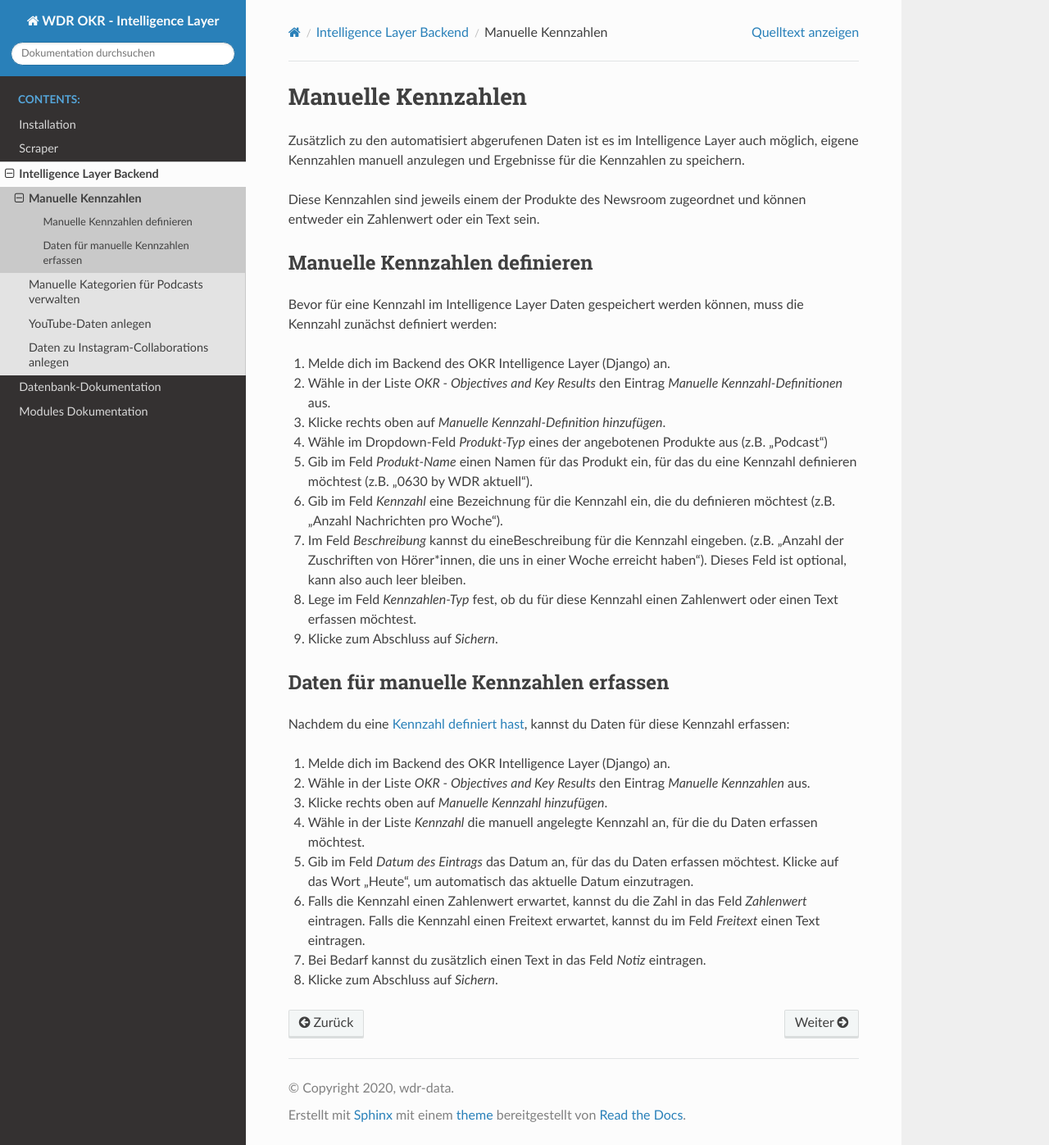
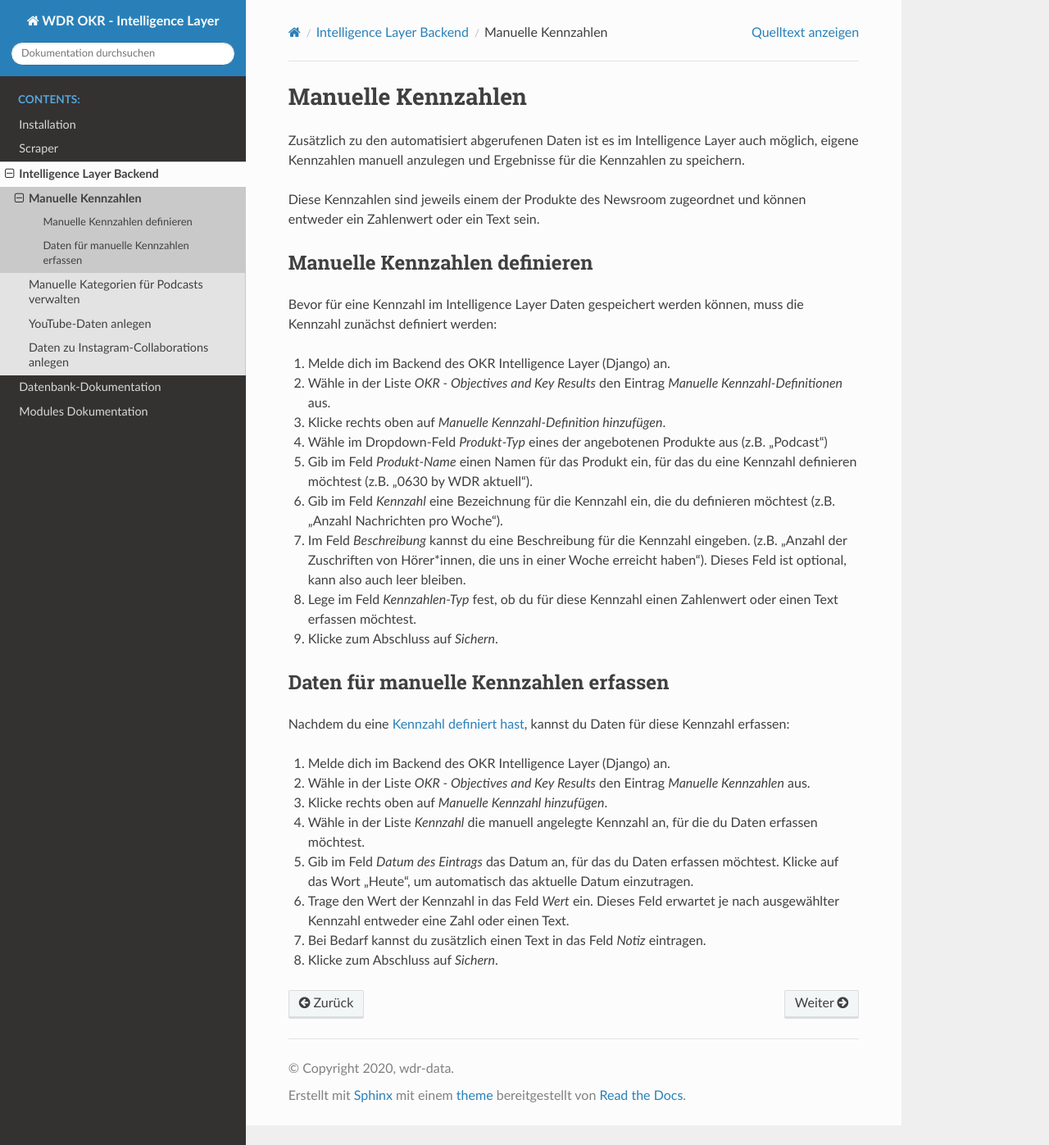
Before and after one commit to wdr-data/wdr-okr, a Sphinx documentation site: the page built from docs/backend/backend_custom_key_results.rst, in a window 1280 px wide and 1397 px high. Shown: the whole window at 82% size. Built offline with Sphinx 7.4.7 and the Read the Docs theme 2.0.0, drawn with Linux system fonts in a browser that asks for light colours.

Commit message:
📝 Update documentation for adding key result records

```diff
--- a/docs/backend/backend_custom_key_results.rst
+++ b/docs/backend/backend_custom_key_results.rst
@@ -28,7 +28,7 @@ Kennzahl zunächst definiert werden:
    definieren möchtest (z.B. "0630 by WDR aktuell").
 6. Gib im Feld *Kennzahl* eine Bezeichnung für die Kennzahl ein, die du definieren
    möchtest (z.B. "Anzahl Nachrichten pro Woche").
-7. Im Feld *Beschreibung* kannst du eineBeschreibung für die Kennzahl eingeben. (z.B.
+7. Im Feld *Beschreibung* kannst du eine Beschreibung für die Kennzahl eingeben. (z.B.
    "Anzahl der Zuschriften von Hörer*innen, die uns in einer Woche erreicht haben").
    Dieses Feld ist optional, kann also auch leer bleiben.
 8. Lege im Feld *Kennzahlen-Typ* fest, ob du für diese Kennzahl einen Zahlenwert oder
@@ -50,8 +50,7 @@ kannst du Daten für diese Kennzahl erfassen:
    erfassen möchtest.
 5. Gib im Feld *Datum des Eintrags* das Datum an, für das du Daten erfassen möchtest.
    Klicke auf das Wort "Heute", um automatisch das aktuelle Datum einzutragen.
-6. Falls die Kennzahl einen Zahlenwert erwartet, kannst du die Zahl in das Feld
-   *Zahlenwert* eintragen. Falls die Kennzahl einen Freitext erwartet, kannst du im Feld
-   *Freitext* einen Text eintragen.
+6. Trage den Wert der Kennzahl in das Feld *Wert* ein. Dieses Feld erwartet je nach
+   ausgewählter Kennzahl entweder eine Zahl oder einen Text.
 7. Bei Bedarf kannst du zusätzlich einen Text in das Feld *Notiz* eintragen.
 8. Klicke zum Abschluss auf *Sichern*.
```
